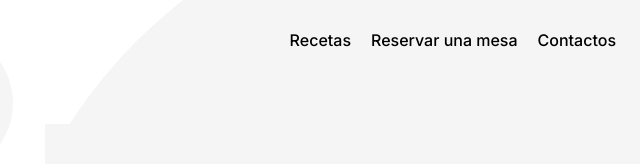
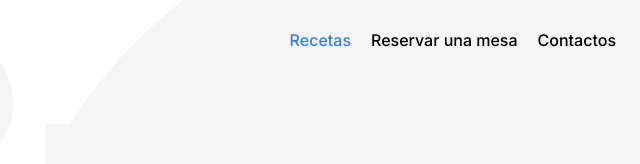
Before and after one commit to YaelAmaya/web_project_coffeeshop, a plain HTML site: page index.html in a window 1280 px wide. In both pictures the pointer is over the link "Recetas". Shown: the top 164 px of the page, 584-1224 px from the left. Drawn offline with Linux system fonts and the light colour scheme.

Commit message:
Correciones a las observaciones.

```diff
--- a/blocks/nav.css
+++ b/blocks/nav.css
@@ -34,3 +34,7 @@
   color: #000000;
   text-decoration: none;
 }
+
+.nav__link:hover {
+  color: #2f80ed;
+}
```
Also changed, not shown: 1 other file.
